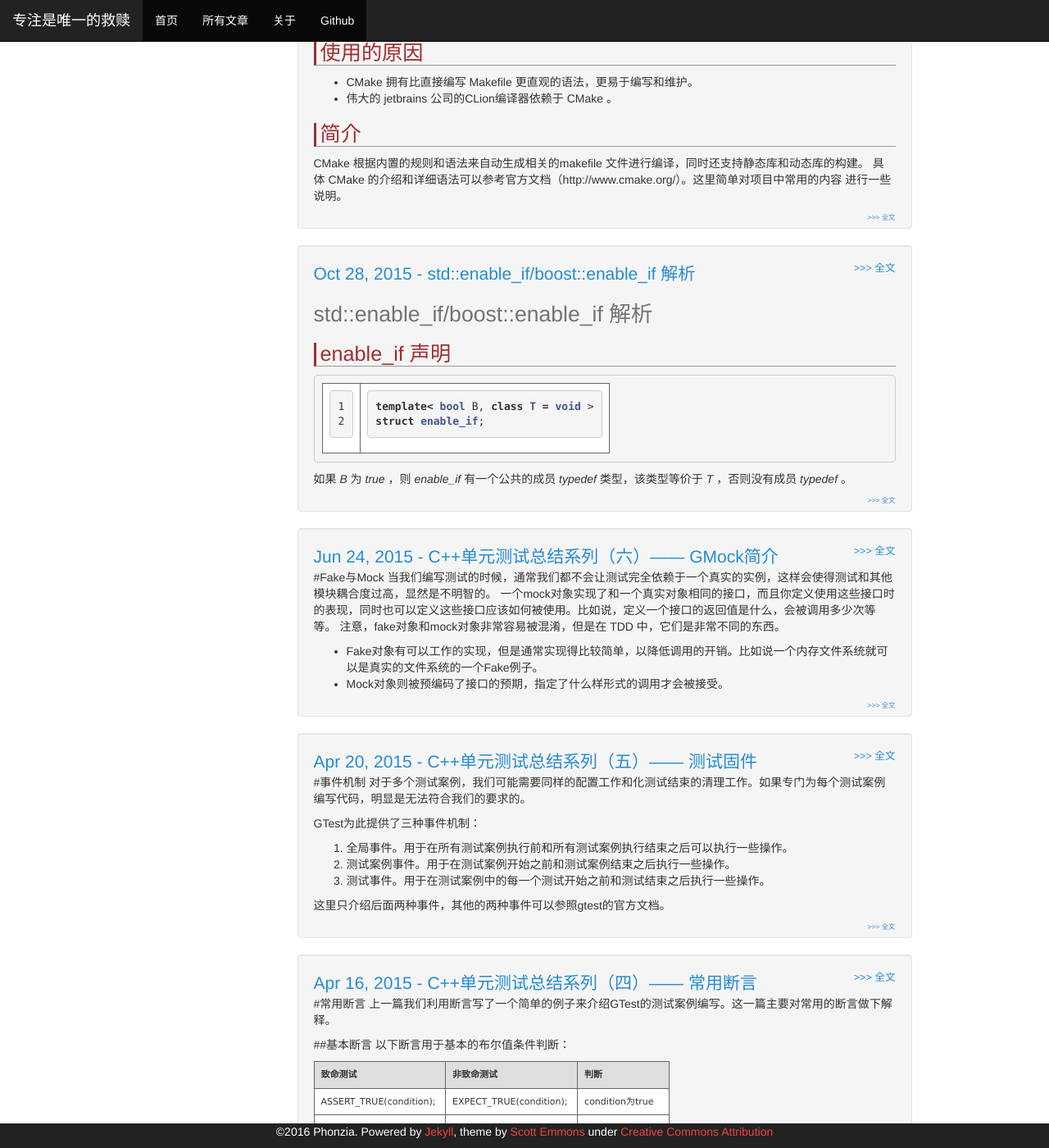
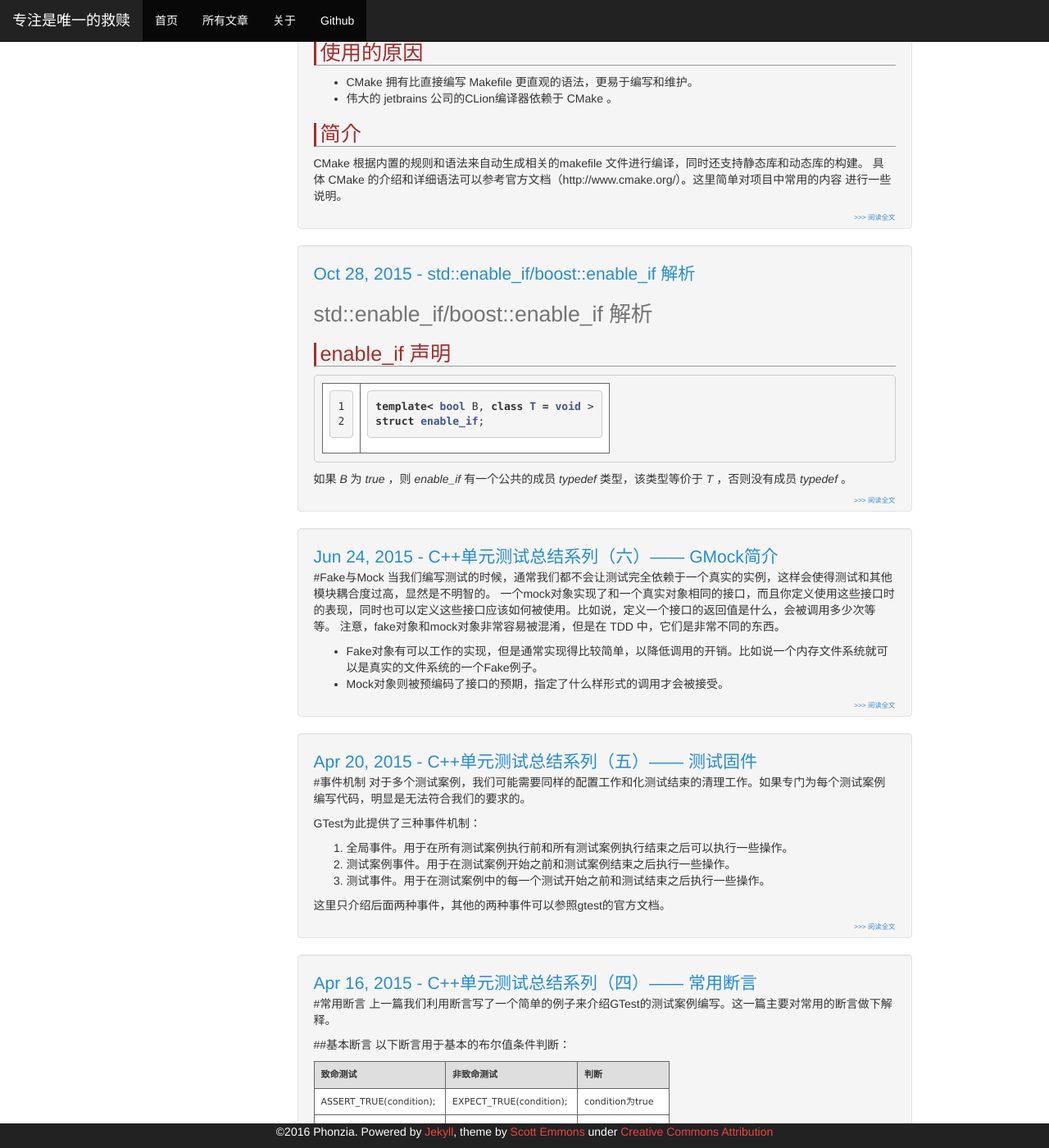
Before and after one commit to phonzia/old_blog, a Jekyll site: the page built from index.html, in a window 1280 px wide and 1400 px high, scrolled down 2071 px. Shown: the whole window at 82% size. Built offline with Jekyll 4.4.1, drawn with Linux system fonts in a browser that asks for light colours; Markdown is read by kramdown in place of the engine named in the settings; some of the changed text lies outside the part shown.

Commit message:
modify whole content links

```diff
--- a/index.html
+++ b/index.html
@@ -6,11 +6,11 @@ layout: default
 <div class="article">
     <div class="well">
         <div id="label">
-            <a href="{{ site.baseurl}}{{ post.url }}">{{ post.date | date: "%b %-d, %Y" }} - {{ post.title }} <span class="whole_content">>>> 全文</span></a>
+            <a href="{{ site.baseurl}}{{ post.url }}">{{ post.date | date: "%b %-d, %Y" }} - {{ post.title }} </a>
         </div>
         <div class="content">
             {{ post.excerpt }}
-            <a href="{{ site.baseurl}}{{ post.url }}"><span class="whole_content">>>> 全文</span></a>
+            <a href="{{ site.baseurl}}{{ post.url }}"><span class="whole_content">>>> 阅读全文</span></a>
         </div>
     </div>
 </div>
```
